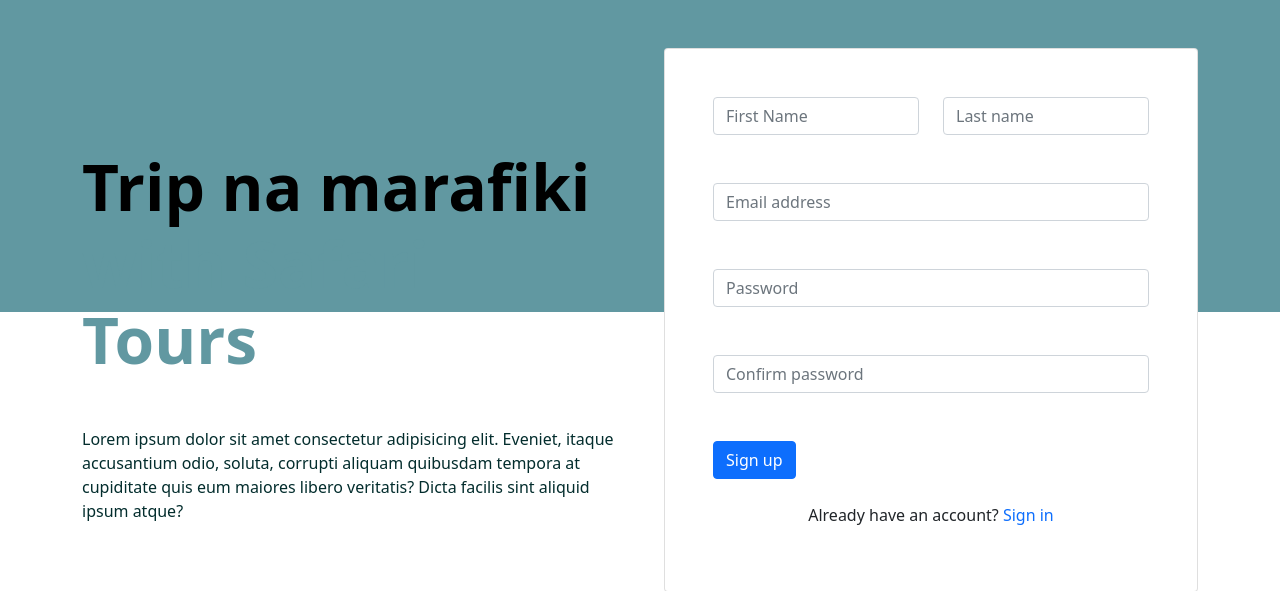
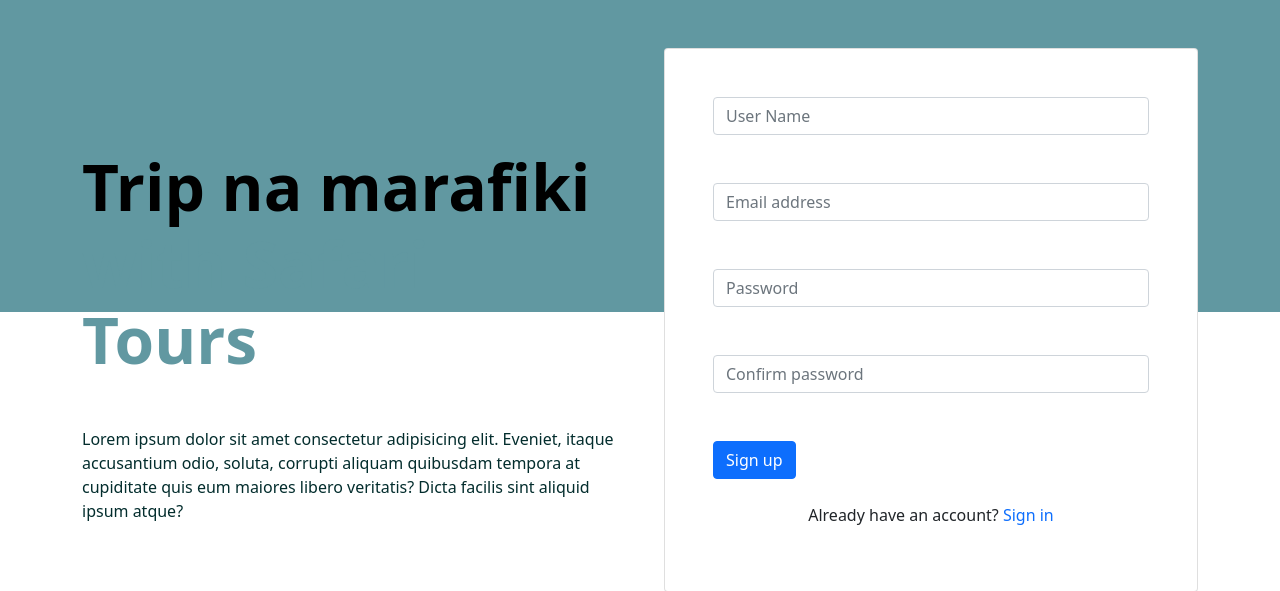
Before and after one commit to Kisavi/Safari-Tours, a Flask app: page /signup in a window 1280 px wide. Shown: the part 56-647 px from the top of the page. Run offline with Flask 2, Linux system fonts and the light colour scheme; some libraries are stand-ins or nearby versions.

Commit message:
replace the fullname field with username field

```diff
--- a/app/templates/landing-page.html
+++ b/app/templates/landing-page.html
@@ -78,7 +78,7 @@
 
         <div class="section section-team text-center mb-5">
           <div class="container">
-            <h2 class="mb-5">Previous safaris</h2>
+            <h2 class="mb-5">Safari Destinations</h2>
             <div class="team">
               <div class="row">
                 <div class="col-md-4">
--- a/app/templates/sign-up.html
+++ b/app/templates/sign-up.html
@@ -25,19 +25,10 @@
               <div class="card-body py-5 px-md-5">
                 <form>
                   <!-- 2 column grid layout with text inputs for the first and last names -->
-                  <div class="row">
-                    <div class="col-md-6 mb-4">
-                      <div class="form-outline">
-                        <input type="text" id="firstname" name="firstname" class="form-control" placeholder="First Name" />
-                        <label class="form-label" for="firstname"></label>
-                      </div>
-                    </div>
-                    <div class="col-md-6 mb-4">
-                      <div class="form-outline">
-                        <input type="text" id="lastname" name="lastname" class="form-control" placeholder="Last name"/>
-                        <label class="form-label" for="lastname"></label>
-                      </div>
-                    </div>
+                 <!-- Email input -->
+                  <div class="form-outline mb-4">
+                    <input type="text" id="username" class="form-control" name="username" placeholder="User Name"/>
+                    <label class="form-label" for="username"></label>
                   </div>
 
                   <!-- Email input -->
```
